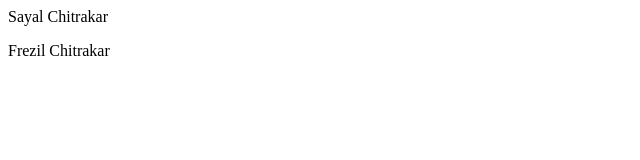
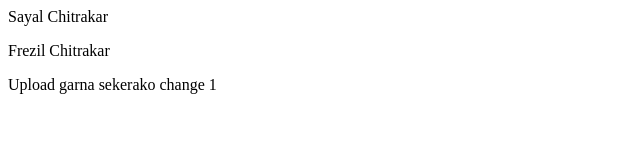
Before and after one commit to frezil/myrepo, a plain HTML site: page index.html in a window 1280 px wide. Shown: the whole page, without its empty margins (0-640 px from the left). Drawn offline with Linux system fonts and the light colour scheme.

Commit message:
index.html modified

```diff
--- a/index.html
+++ b/index.html
@@ -6,5 +6,6 @@
     <body>
         <p>Sayal Chitrakar</p>
         <p>Frezil Chitrakar</p>
+	<p> Upload garna sekerako change 1 </p>
         </body>
     </html>
```
